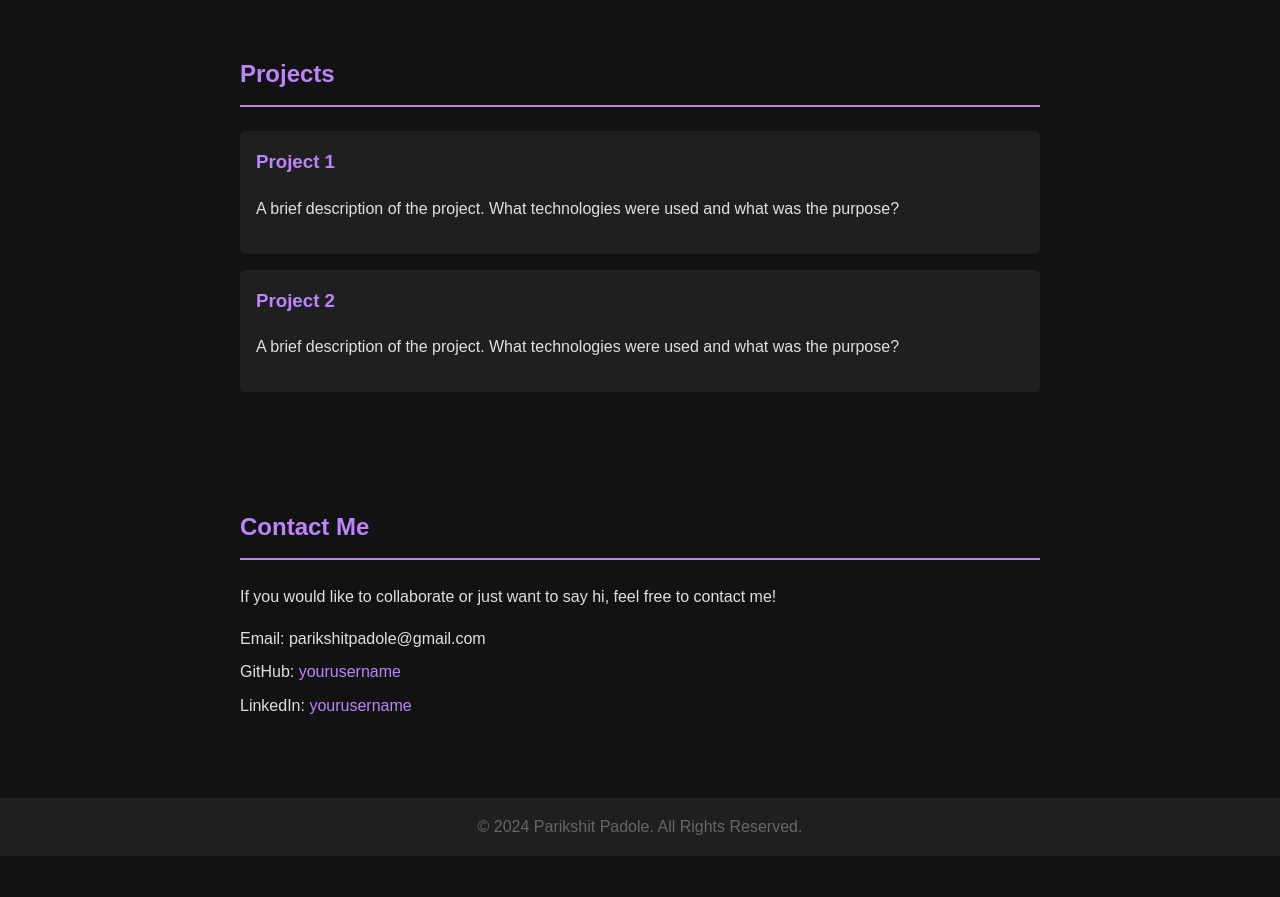
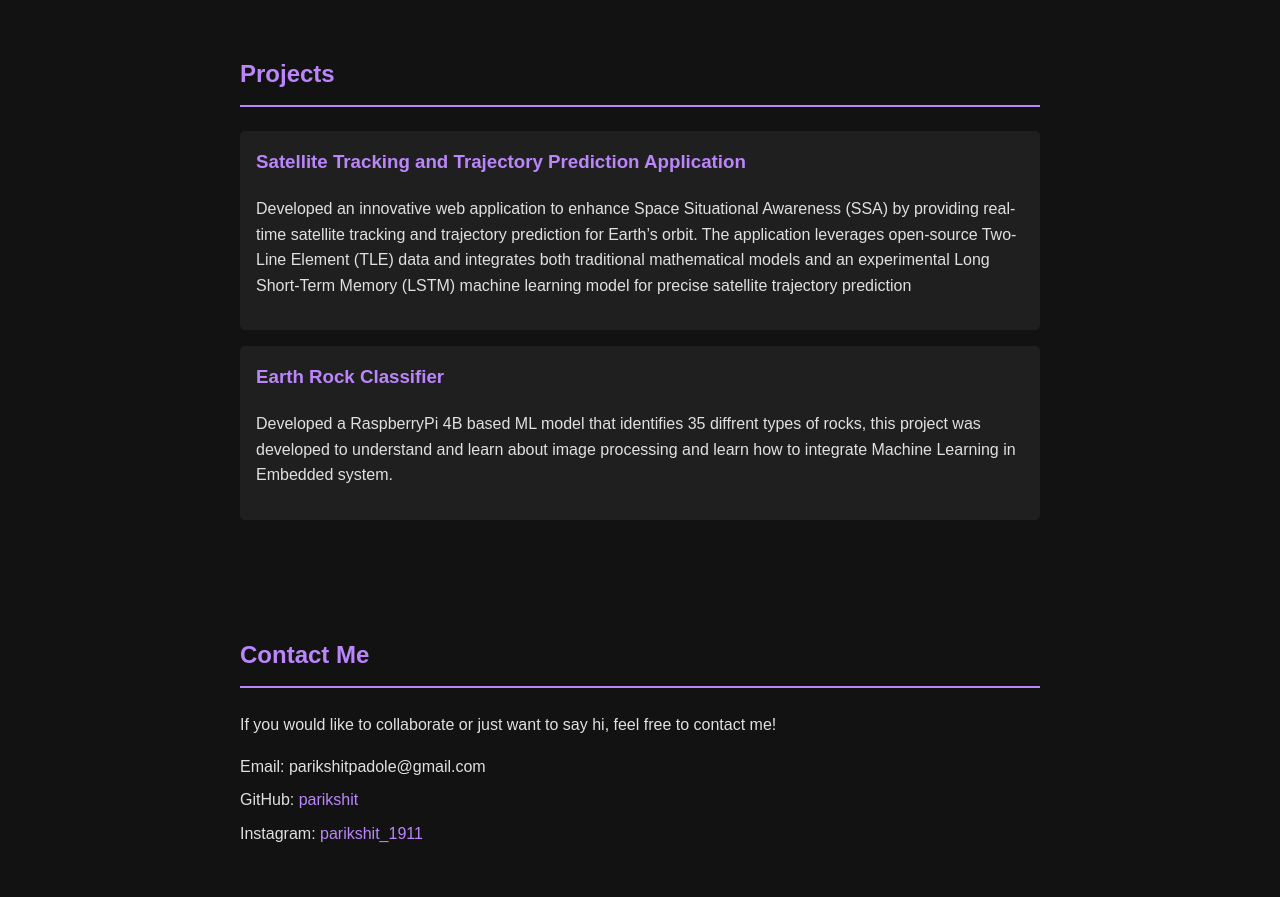
Before and after one commit to Lobster1911/portfolio-parikshit, a plain HTML site: page index.html in a window 1280 px wide. Shown: the part 680-1577 px from the top of the page. Before the commit the page ends 1536 px from the top, so only its background shows below. Drawn offline with Linux system fonts and the light colour scheme.

Commit message:
URL's and Project Description

```diff
--- a/index.html
+++ b/index.html
@@ -25,12 +25,16 @@
     <section id="projects">
         <h2>Projects</h2>
         <div class="project">
-            <h3>Project 1</h3>
-            <p>A brief description of the project. What technologies were used and what was the purpose?</p>
+            <h3>Satellite Tracking and Trajectory Prediction Application</h3>
+            <p>Developed an innovative web application to enhance Space Situational Awareness (SSA) by providing real-time
+               satellite tracking and trajectory prediction for Earth’s orbit. The application leverages open-source Two-Line Element (TLE) data
+               and integrates both traditional mathematical models and an experimental Long Short-Term Memory (LSTM) machine learning model
+               for precise satellite trajectory prediction</p>
         </div>
         <div class="project">
-            <h3>Project 2</h3>
-            <p>A brief description of the project. What technologies were used and what was the purpose?</p>
+            <h3>Earth Rock Classifier</h3>
+            <p>Developed a RaspberryPi 4B based ML model that identifies 35 diffrent types of rocks, this project was
+               developed to understand and learn about image processing and learn how to integrate Machine Learning in Embedded system.</p>
         </div>
         <!-- Add more projects as needed -->
     </section>
@@ -40,8 +44,8 @@
         <p>If you would like to collaborate or just want to say hi, feel free to contact me!</p>
         <ul>
             <li>Email: parikshitpadole@gmail.com</li>
-            <li>GitHub: <a href="https://github.com/yourusername" target="_blank">yourusername</a></li>
-            <li>LinkedIn: <a href="https://linkedin.com/in/yourusername" target="_blank">yourusername</a></li>
+            <li>GitHub: <a href="https://github.com/Lobster1911" target="_blank">parikshit</a></li>
+            <li>Instagram: <a href="https://linkedin.com/in/yourusername" target="_blank">parikshit_1911</a></li>
         </ul>
     </section>
 
```
